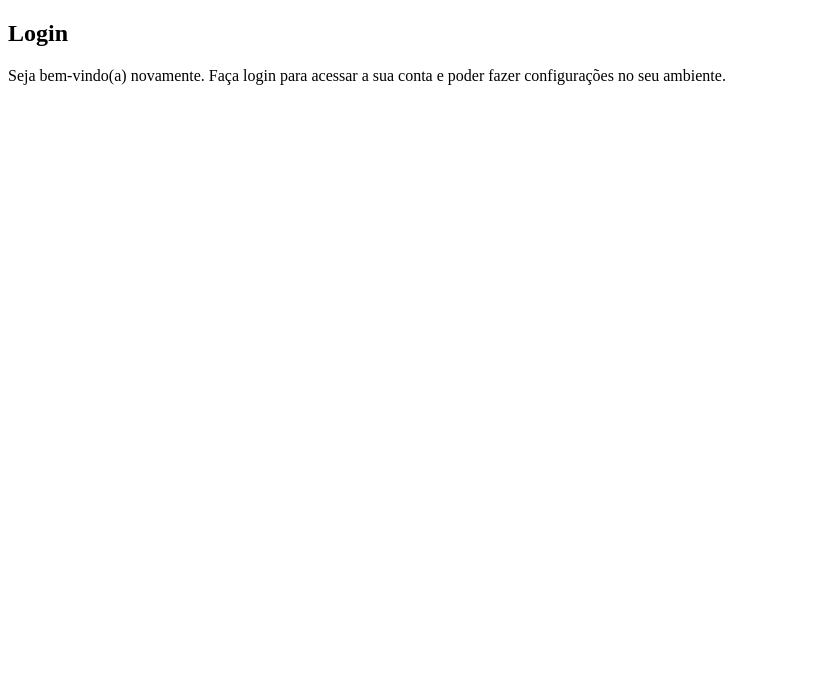
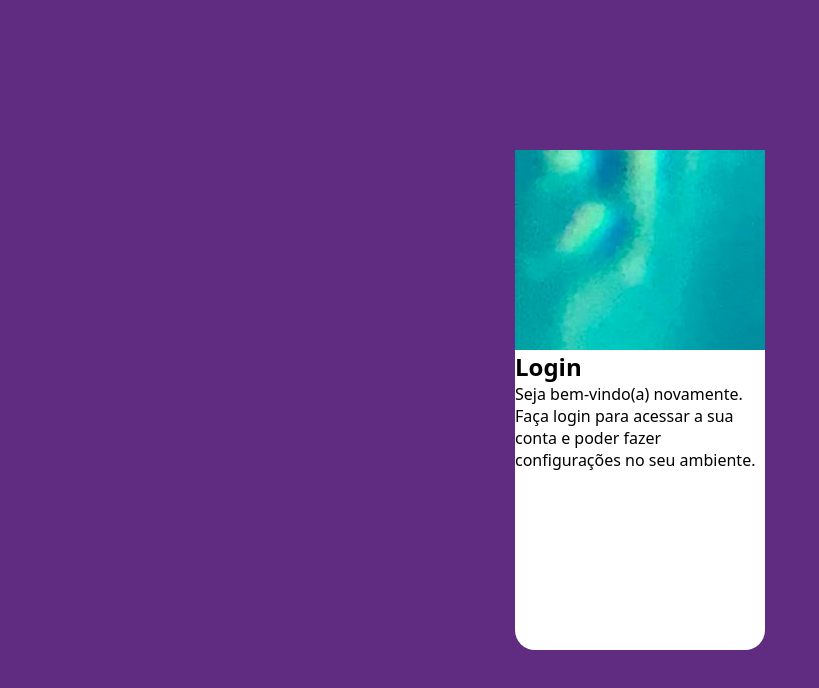
Before and after one commit to Jorge-joao/Projecto-Login, a plain HTML site: page index.html in a window 1280 px wide. Shown: the whole page, without its empty margins (0-819 px from the left). Drawn offline with Linux system fonts and the light colour scheme.

Commit message:
update style.css

```diff
--- a/estilos/style.css
+++ b/estilos/style.css
@@ -6,3 +6,39 @@ verde: #49a09d
 lilás: #5f2c82
 
 */
+
+*{
+    font-family: system-ui, -apple-system, BlinkMacSystemFont, 'Segoe UI', Roboto, Oxygen, Ubuntu, Cantarell, 'Open Sans', 'Helvetica Neue', sans-serif;
+    margin: 0px;
+    padding: 0px;
+    box-sizing: border-box;
+}
+
+body, html{
+    background-color: #5f2c82;
+    height: 100vh;
+    width: 100vw;
+}
+
+main{
+    position: relative;
+    height: 100vh;
+    width: 100vw;
+}
+
+section#login{
+    position: absolute;
+    top: 50%;
+    left: 50%;
+
+    transform: translate(-50%, -50%);
+    background-color: white;
+    width: 250px;
+    height: 500px;
+    border-radius: 20px;
+}
+
+section#login > div#imagem{
+    background: #5f2c82 url(../imagens/pexels-julieaagaard-1426718.jpg);
+    height: 200px;
+}
```
